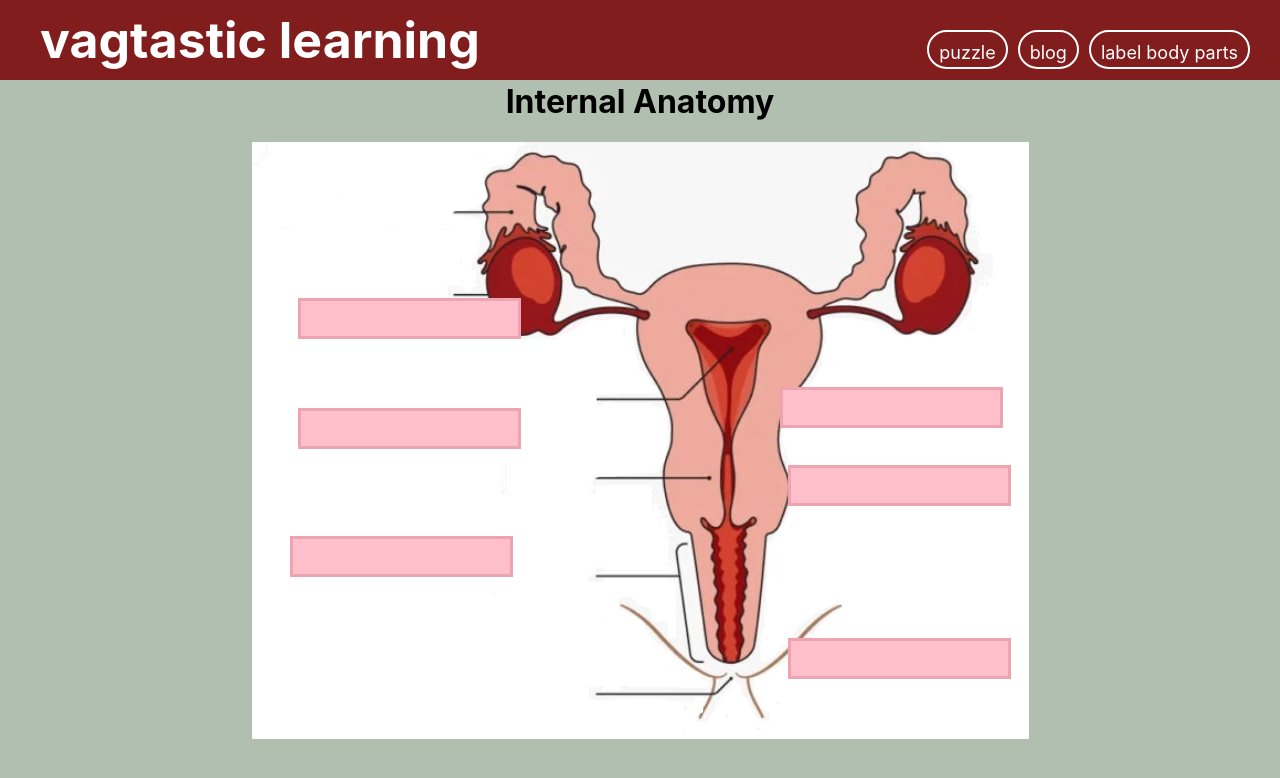
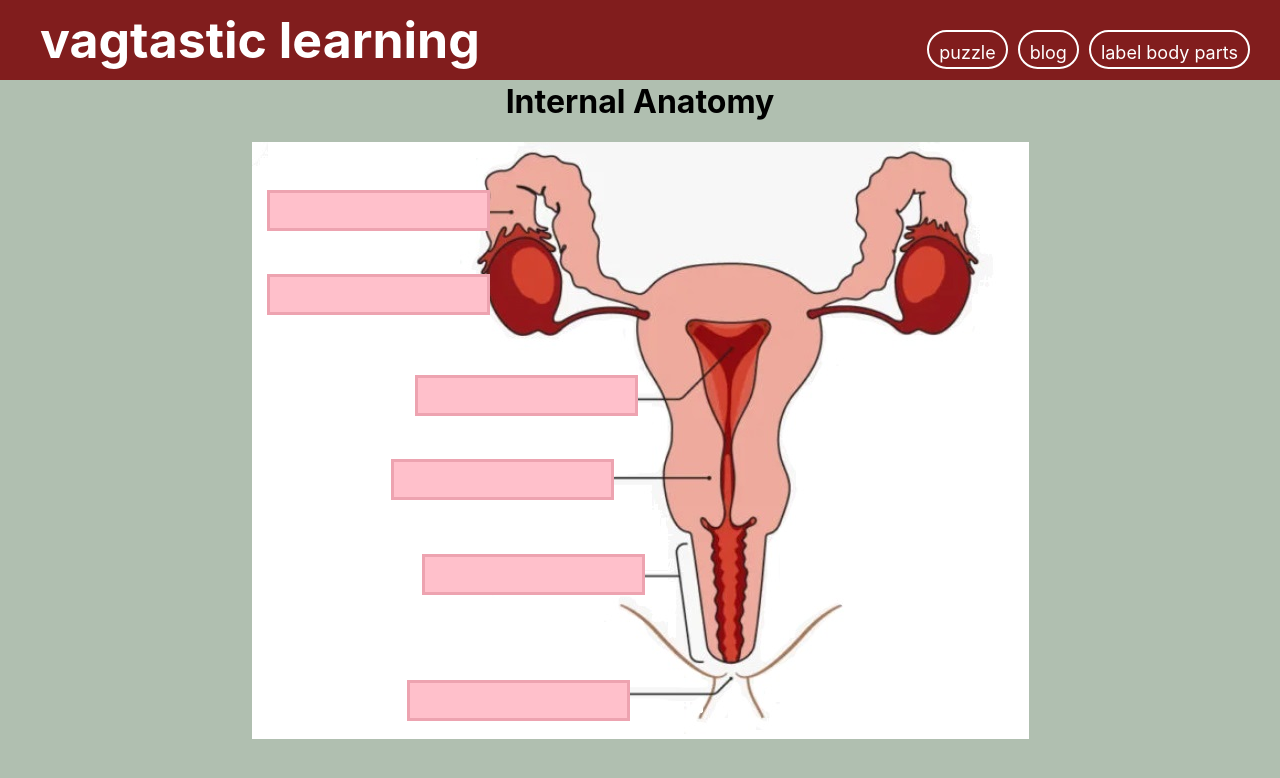
Before and after one commit to sumeetminhas/womens_health, a React (Create React App) app: page /internal in a window 1280 px wide. Shown: the top 778 px of the page. Built offline with nearby package versions, Linux system fonts and the light colour scheme.

Commit message:
styling each system

```diff
--- a/src/components/ExternalSystem.js
+++ b/src/components/ExternalSystem.js
@@ -51,6 +51,7 @@ export const ExternalSystem = () => {
         {answers.map((a, i) => (
           <TextBox
             key={i}
+            system="external"
             correct={rightAnswer[i]}
             className={i === animatedText ? 'animate' : ''}
             answer={a}
--- /dev/null
+++ b/src/components/FillBlank.css
@@ -0,0 +1,8 @@
+
+.external-sys {
+  text-decoration: none;
+}
+
+.internal-sys {
+  text-decoration: none;
+}
--- a/src/components/FillBlank.js
+++ b/src/components/FillBlank.js
@@ -1,10 +1,11 @@
 import React from "react";
 import { Link } from "react-router-dom";
+import "./FillBlank.css"
 // import { ExternalSystem } from "./ExternalSystem.js"
 
 export const FillInBlank = () => {
   return (
-    <div>
+    <div className="fill-buttons">
     <Link className="external-sys" to="/external">external</Link>
     <Link className="internal-sys" to="/internal">internal</Link>
     </div>
--- a/src/components/InternalSystem.js
+++ b/src/components/InternalSystem.js
@@ -40,6 +40,7 @@ export const InternalSystem = () => {
         {answers.map((a, i) => (
           <TextBox
             key={i}
+            system="internal"
             correct={rightAnswer[i]}
             className={i === animatedText ? "animate" : ""}
             answer={a}
--- a/src/components/TextBox.js
+++ b/src/components/TextBox.js
@@ -1,12 +1,12 @@
 import React from "react";
 import "./Textbox.css"
 
-export const TextBox = ({answer, setAnswer, onKeyDown, correct, className }) => {
+export const TextBox = ({answer, setAnswer, onKeyDown, correct, className, system }) => {
 
 
   return (
       <input
-        className={`form-answer ${correct && "correct"} ${className}`}
+        className={`form-answer ${correct && "correct"} ${className} ${system}`}
         disabled={correct}
         type="text"
         onKeyDown={onKeyDown}
--- a/src/components/Textbox.css
+++ b/src/components/Textbox.css
@@ -46,10 +46,11 @@
 }
 
 
-.form-answer:nth-of-type(1) {
+.form-answer:nth-of-type(1).external {
   top: 26%;
   left: 6%;
 }
+
 
 .form-answer:nth-of-type(2) {
   top: 44.5%;
@@ -85,3 +86,35 @@
   top: 2%;
   left: 68%;
 }
+
+/* **** INTERNAL SYSTEM **** */
+
+.form-answer:nth-of-type(1).internal {
+  top: 8%;
+  left: 2%;
+}
+
+.form-answer:nth-of-type(2).internal {
+  top: 22%;
+  left: 2%;
+}
+
+.form-answer:nth-of-type(3).internal {
+  top: 39%;
+  left: 21%;
+}
+
+.form-answer:nth-of-type(4).internal {
+  top: 53%;
+  left: 18%;
+}
+
+.form-answer:nth-of-type(5).internal {
+  top: 69%;
+  left: 22%;
+}
+
+.form-answer:nth-of-type(6).internal {
+  top: 90%;
+  left: 20%;
+}
```
